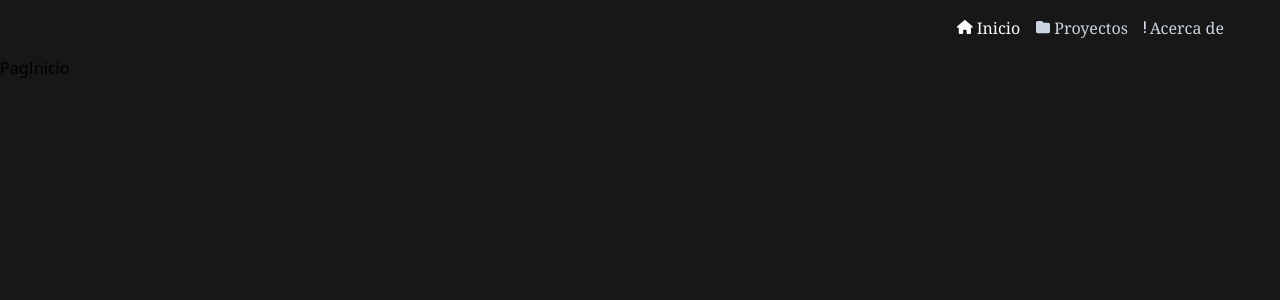
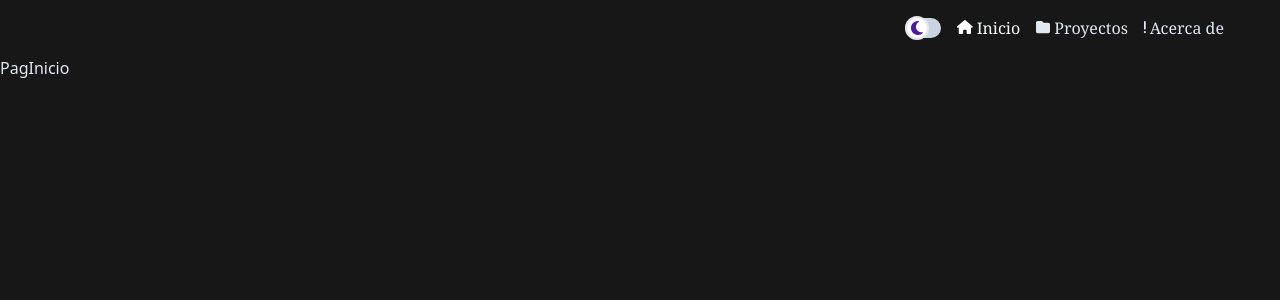
Before and after one commit to TinoMaster/Mi-Portafolio, a React (Create React App) app: page / in a window 1280 px wide. Shown: the top 300 px of the page. Built offline with nearby package versions, Linux system fonts and the light colour scheme.

Commit message:
Creado modo oscuro

```diff
--- a/src/App.js
+++ b/src/App.js
@@ -1,14 +1,23 @@
+import { useContext } from "react";
 import { BrowserRouter } from "react-router-dom";
 import { BaseLayout } from "./Components/Layout/BaseLayout";
+import AppContext from "./Contexts/appContext";
 import "./index.css";
 
 function App() {
+  const { states } = useContext(AppContext);
   return (
-    <div className="w-screen h-screen bg-neutral-900">
+    <main
+      className={
+        !states.darkMode
+          ? "w-screen h-screen bg-neutral-900 text-slate-200"
+          : "w-screen h-screen text-slate-700"
+      }
+    >
       <BrowserRouter>
         <BaseLayout />
       </BrowserRouter>
-    </div>
+    </main>
   );
 }
 
--- a/src/Components/Container Page/index.jsx
+++ b/src/Components/Container Page/index.jsx
@@ -6,12 +6,12 @@ import { PagProjects } from "../Pag projects";
 
 export const Container = () => {
   return (
-    <div>
+    <section>
       <Routes>
         <Route path="/" element={<PagInicio />} />
         <Route path="/acerca" element={<PagAcerca />} />
         <Route path="/projects" element={<PagProjects />} />
       </Routes>
-    </div>
+    </section>
   );
 };
--- /dev/null
+++ b/src/Components/Menu/ButtonModeDark.jsx
@@ -0,0 +1,27 @@
+import { faMoon, faSun } from "@fortawesome/free-solid-svg-icons";
+import { FontAwesomeIcon } from "@fortawesome/react-fontawesome";
+import React from "react";
+
+export const ButtonModeDark = ({ darkMode, setDarkMode }) => (
+  <div className="flex mx-4">
+    <div className="Icono"></div>
+    <div
+      onClick={() => setDarkMode(!darkMode)}
+      className="flex justify-center items-center hover:cursor-pointer"
+    >
+      {!darkMode ? (
+        <div className="flex items-center w-9 h-5 rounded-full bg-slate-300 relative">
+          <div className="flex justify-center items-center w-6 h-6 bg-white border-2 rounded-full translate-x-0 transition-all">
+            <FontAwesomeIcon className="text-violet-900" icon={faMoon} />
+          </div>
+        </div>
+      ) : (
+        <div className="flex items-center w-9 h-5 rounded-full bg-slate-300 relative">
+          <div className="flex justify-center items-center w-6 h-6 bg-white border-2 rounded-full translate-x-3/4 transition-all ">
+            <FontAwesomeIcon className="text-yellow-400" icon={faSun} />
+          </div>
+        </div>
+      )}
+    </div>
+  </div>
+);
--- /dev/null
+++ b/src/Components/Menu/Links.jsx
@@ -0,0 +1,59 @@
+import {
+  faExclamation,
+  faFolderBlank,
+  faHome,
+} from "@fortawesome/free-solid-svg-icons";
+import { FontAwesomeIcon } from "@fortawesome/react-fontawesome";
+import React from "react";
+import { NavLink } from "react-router-dom";
+
+export const Links = ({ darkMode }) => {
+  return (
+    <div className="flex font-serif">
+      <NavLink
+        className={({ isActive }) =>
+          isActive
+            ? darkMode
+              ? "flex items-baseline mr-4 text-slate-900"
+              : "flex items-baseline mr-4 text-slate-50"
+            : darkMode
+            ? "flex items-baseline mr-4 hover:text-slate-900"
+            : "flex items-baseline mr-4 hover:text-slate-50"
+        }
+        to={"/"}
+      >
+        <FontAwesomeIcon className="text-sm mr-1" icon={faHome} /> Inicio
+      </NavLink>
+      <NavLink
+        className={({ isActive }) =>
+          isActive
+            ? darkMode
+              ? "flex items-baseline mr-4 text-slate-900"
+              : "flex items-baseline mr-4 text-slate-50"
+            : darkMode
+            ? "flex items-baseline mr-4 hover:text-slate-900"
+            : "flex items-baseline mr-4 hover:text-slate-50"
+        }
+        to={"/projects"}
+      >
+        <FontAwesomeIcon className="text-sm mr-1" icon={faFolderBlank} />{" "}
+        Proyectos
+      </NavLink>
+      <NavLink
+        className={({ isActive }) =>
+          isActive
+            ? darkMode
+              ? "flex items-baseline mr-4 text-slate-900"
+              : "flex items-baseline mr-4 text-slate-50"
+            : darkMode
+            ? "flex items-baseline mr-4 hover:text-slate-900"
+            : "flex items-baseline mr-4 hover:text-slate-50"
+        }
+        to={"/acerca"}
+      >
+        <FontAwesomeIcon className="text-sm mr-1" icon={faExclamation} /> Acerca
+        de
+      </NavLink>
+    </div>
+  );
+};
--- a/src/Components/Menu/index.jsx
+++ b/src/Components/Menu/index.jsx
@@ -1,37 +1,17 @@
-import { faExclamation, faFolderBlank, faHome } from "@fortawesome/free-solid-svg-icons";
-import { FontAwesomeIcon } from "@fortawesome/react-fontawesome";
-import React from "react";
-import { NavLink } from "react-router-dom";
+import React, { useContext } from "react";
+import AppContext from "../../Contexts/appContext";
+import { ButtonModeDark } from "./ButtonModeDark";
+import { Links } from "./Links";
 
 export const Menu = () => {
+  const { states } = useContext(AppContext);
   return (
-    <div className="flex justify-end w-full py-4 px-10">
-      <div className="flex text-slate-300 font-serif">
-        <NavLink
-          className={({ isActive }) =>
-            isActive ? "flex items-baseline mr-4 text-slate-50" : "flex items-baseline mr-4 hover:text-slate-50"
-          }
-          to={"/"}
-        >
-          <FontAwesomeIcon className="text-sm mr-1" icon={faHome} /> Inicio
-        </NavLink>
-        <NavLink
-          className={({ isActive }) =>
-            isActive ? "flex items-baseline mr-4 text-slate-50" : "flex items-baseline mr-4 hover:text-slate-50"
-          }
-          to={"/projects"}
-        >
-          <FontAwesomeIcon className="text-sm mr-1" icon={faFolderBlank} /> Proyectos
-        </NavLink>
-        <NavLink
-          className={({ isActive }) =>
-            isActive ? "flex items-baseline mr-4 text-slate-50" : "flex items-baseline mr-4 hover:text-slate-50"
-          }
-          to={"/acerca"}
-        >
-          <FontAwesomeIcon className="text-sm mr-1" icon={faExclamation} /> Acerca de
-        </NavLink>
-      </div>
-    </div>
+    <nav className="flex justify-end w-full py-4 px-10">
+      <ButtonModeDark
+        darkMode={states.darkMode}
+        setDarkMode={states.setDarkMode}
+      />
+      <Links darkMode={states.darkMode} />
+    </nav>
   );
 };
--- /dev/null
+++ b/src/Contexts/appContext.js
@@ -0,0 +1,19 @@
+import { createContext, useState } from "react";
+
+const AppContext = createContext();
+const AppProvider = ({ children }) => {
+  const [darkMode, setDarkMode] = useState(false);
+
+  const states = {
+    darkMode,
+    setDarkMode,
+  };
+
+  const funtions = {};
+
+  const data = { states, funtions };
+  return <AppContext.Provider value={data}>{children}</AppContext.Provider>;
+};
+
+export { AppProvider };
+export default AppContext;
--- /dev/null
+++ b/src/Hooks/useMenu.js
@@ -0,0 +1 @@
+const useMenu = ()=>{}
--- a/src/index.js
+++ b/src/index.js
@@ -1,9 +1,14 @@
 import React from "react";
 import ReactDOM from "react-dom/client";
 import App from "./App";
+import { AppProvider } from "./Contexts/appContext";
 import reportWebVitals from "./reportWebVitals";
 
 const root = ReactDOM.createRoot(document.getElementById("root"));
-root.render(<App />);
+root.render(
+  <AppProvider>
+    <App />
+  </AppProvider>
+);
 
 reportWebVitals();
```
